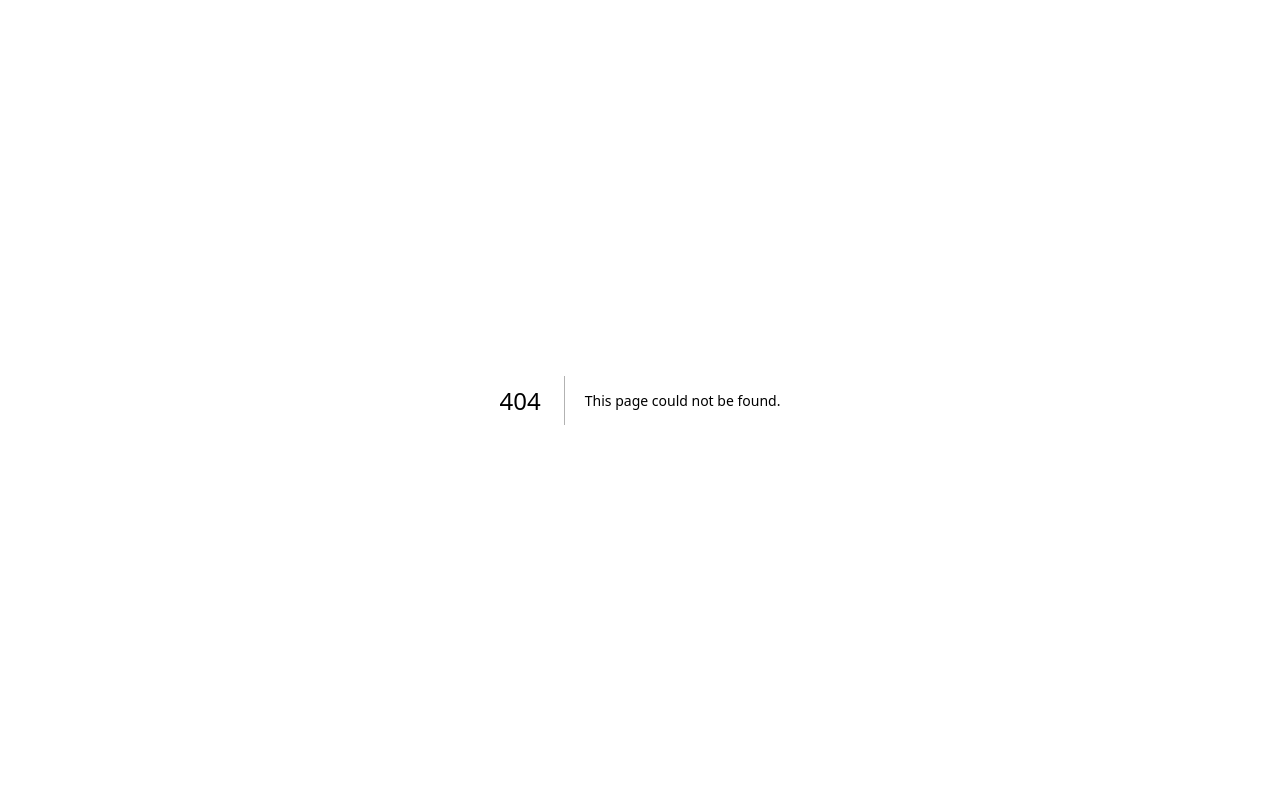
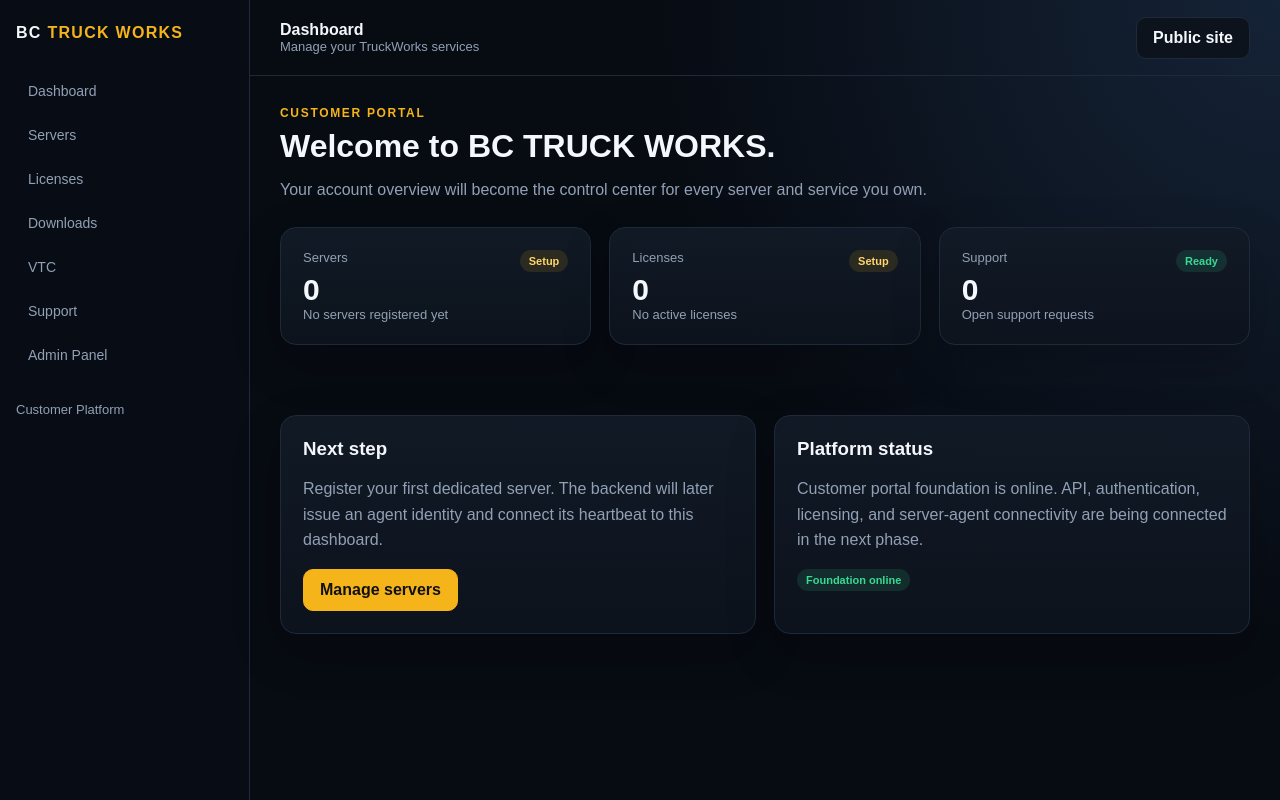
Before and after one commit to dospatch/truckWorks, a Next.js app in the folder apps/web/: page /dashboard in a window 1280 px wide. Before the commit this address had no page. Built offline with nearby package versions, Linux system fonts and the light colour scheme.

Commit message:
feat(web): add customer dashboard overview

```diff
--- /dev/null
+++ b/apps/web/app/dashboard/page.tsx
@@ -0,0 +1,13 @@
+import { DashboardShell } from "../components/DashboardShell";
+
+export default function DashboardPage() {
+  return <DashboardShell title="Dashboard">
+    <div className="section-title"><div className="eyebrow">Customer Portal</div><h2>Welcome to BC TRUCK WORKS.</h2><p>Your account overview will become the control center for every server and service you own.</p></div>
+    <div className="grid three">
+      <article className="card stat"><div><div className="kicker">Servers</div><strong>0</strong><div className="kicker">No servers registered yet</div></div><span className="badge warning">Setup</span></article>
+      <article className="card stat"><div><div className="kicker">Licenses</div><strong>0</strong><div className="kicker">No active licenses</div></div><span className="badge warning">Setup</span></article>
+      <article className="card stat"><div><div className="kicker">Support</div><strong>0</strong><div className="kicker">Open support requests</div></div><span className="badge">Ready</span></article>
+    </div>
+    <div className="section"><div className="grid two"><article className="card"><h3>Next step</h3><p>Register your first dedicated server. The backend will later issue an agent identity and connect its heartbeat to this dashboard.</p><a className="btn primary" href="/dashboard/servers">Manage servers</a></article><article className="card"><h3>Platform status</h3><p>Customer portal foundation is online. API, authentication, licensing, and server-agent connectivity are being connected in the next phase.</p><span className="badge">Foundation online</span></article></div></div>
+  </DashboardShell>;
+}
```
